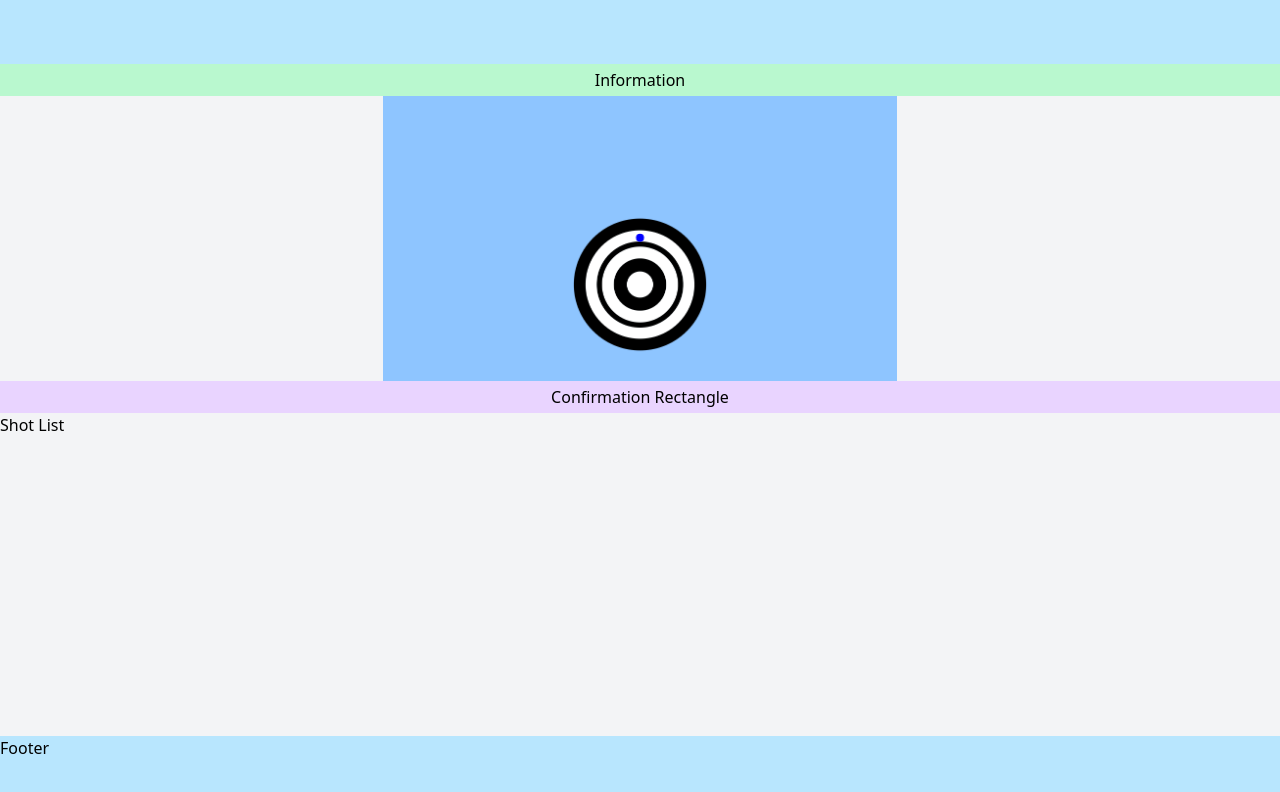
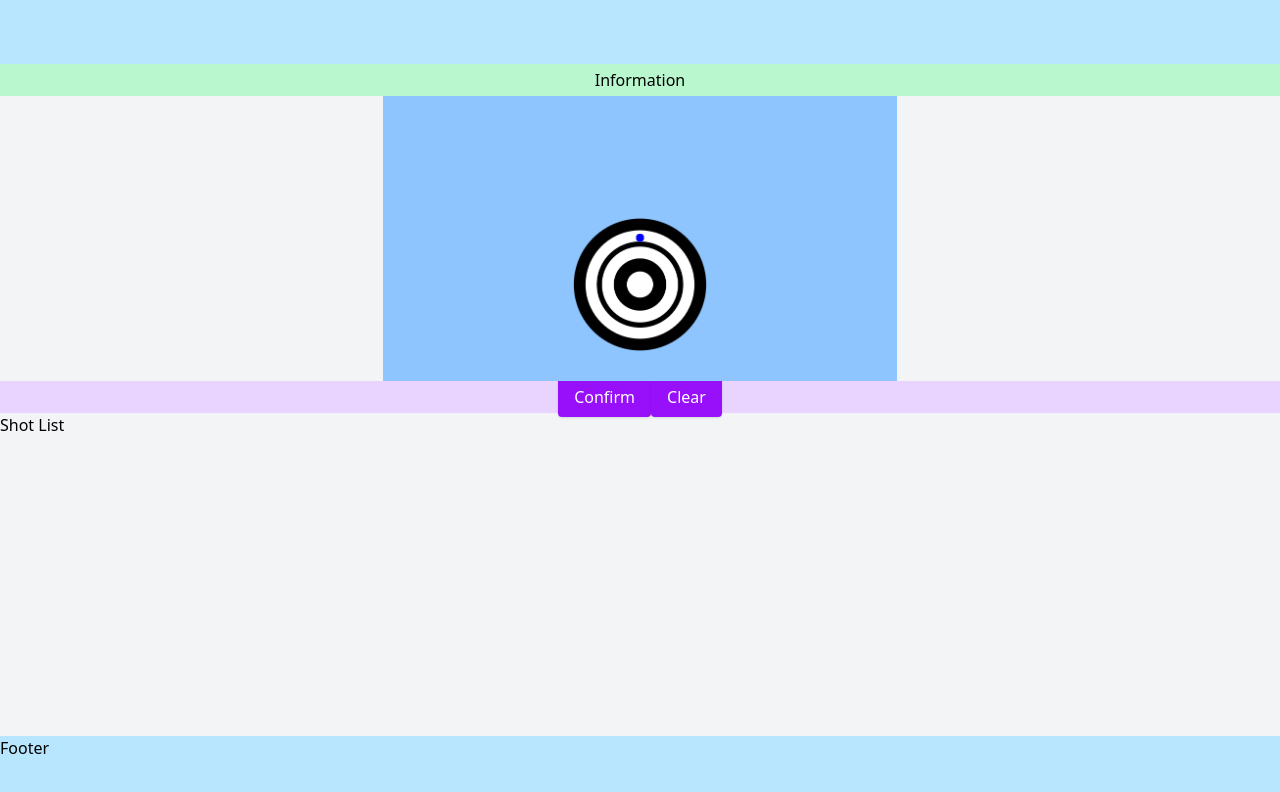
Before and after one commit to MisterShika/kyudo_app_front, a Next.js app: page /session/1 in a window 1280 px wide. Both pictures are taken after a click on the element 640 px from the left and 238 px from the top of the page. Shown: the top 792 px of the page. Built offline with nearby package versions, Linux system fonts and the light colour scheme; no server answers.

Commit message:
Shots can now be soft edited and confirmed or cleared.

```diff
--- a/src/components/TargetArea.js
+++ b/src/components/TargetArea.js
@@ -2,9 +2,11 @@
 
 import { useState, useRef, useEffect } from 'react';
 import Image from 'next/image';
+import { KyudoButton } from "@/components/ui/KyudoButton";
 
 export default function TargetArea() {
     const [dots, setDots] = useState([]);
+    const [currentDot, setCurrentDot] = useState();
     const targetRef = useRef(null);
 
     //For sure a better way to set up the target boundaries but this was all I can think of for now.
@@ -23,12 +25,40 @@ export default function TargetArea() {
         drawDots();
     };
 
+    const confirmShot = () => {
+        console.log(currentDot);
+        const shot = currentDot;
+        setDots((prev) => [...prev, shot]);
+        setCurrentDot();
+    }
+
+    const clearShot = () => {
+        setCurrentDot();
+    }
+
+    const listShots = () => {
+
+    }
+
+
     const drawDots = () => {
         const canvas = targetRef.current;
         if (!canvas) return;
         const ctx = canvas.getContext("2d");
 
         ctx.clearRect(0, 0, canvas.width, canvas.height);
+
+        if (currentDot) {
+            const { xPercent, yPercent, color } = currentDot;
+
+            const x = (xPercent / 100) * canvas.width;
+            const y = (yPercent / 100) * canvas.height;
+
+            ctx.fillStyle = color;
+            ctx.beginPath();
+            ctx.arc(x, y, 4, 0, Math.PI * 2);
+            ctx.fill();
+        }
 
         dots.forEach(({ xPercent, yPercent, color }) => {
             const x = (xPercent / 100) * canvas.width;
@@ -67,12 +97,15 @@ export default function TargetArea() {
 
         const color = dist <= r ? "blue" : "red";
 
-        setDots((prev) => [...prev, { xPercent, yPercent, color }]);
+        // setDots((prev) => [...prev, { xPercent, yPercent, color }]);
+        setCurrentDot({ xPercent, yPercent, color });
     }
+
+
 
     useEffect(() => {
         drawDots();
-    }, [dots]);
+    }, [dots, currentDot]);
 
     return (
         <div className="target-box h-full">
@@ -96,7 +129,18 @@ export default function TargetArea() {
                     </div>
                 </div>
                 <div className="confirmation-rect flex items-center justify-center h-8 bg-purple-200">
-                    Confirmation Rectangle
+                    {currentDot ? (
+                        <div>
+                            <KyudoButton onClick={confirmShot}>
+                                Confirm
+                            </KyudoButton>
+                            <KyudoButton onClick={clearShot}>
+                                Clear
+                            </KyudoButton>
+                        </div>
+                    ) : (
+                        <div><button>Finish session</button></div>
+                    )}
                 </div>
             </div>
             <div className="bottom-target h-[48%]">
--- /dev/null
+++ b/src/components/ui/KyudoButton.jsx
@@ -0,0 +1,17 @@
+export function KyudoButton({ children, variant = "primary", ...props }) {
+    let classes = "px-4 py-2 rounded font-medium shadow ";
+
+    if (variant === "primary") {
+        classes += "bg-purple-600 text-white hover:bg-purple-700";
+    } else if (variant === "secondary") {
+        classes += "bg-gray-200 text-gray-800 hover:bg-gray-300";
+    } else if (variant === "danger") {
+        classes += "bg-red-600 text-white hover:bg-red-700";
+    }
+
+    return (
+        <button type="button" className={classes} {...props}>
+            {children}
+        </button>
+    );
+};
```
